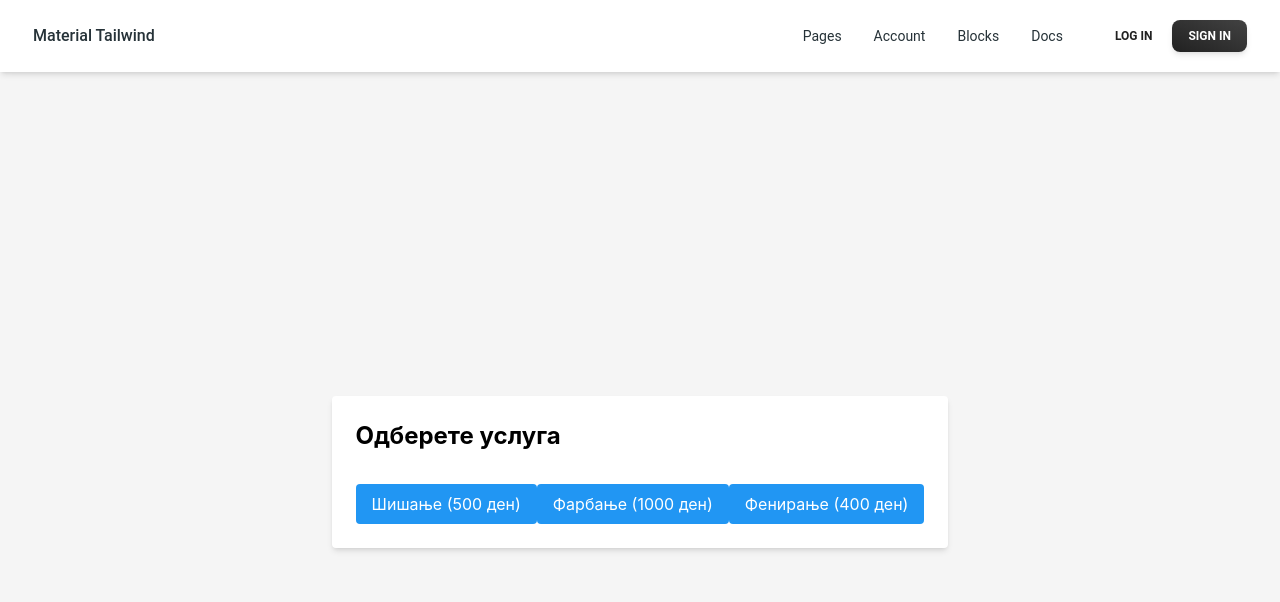
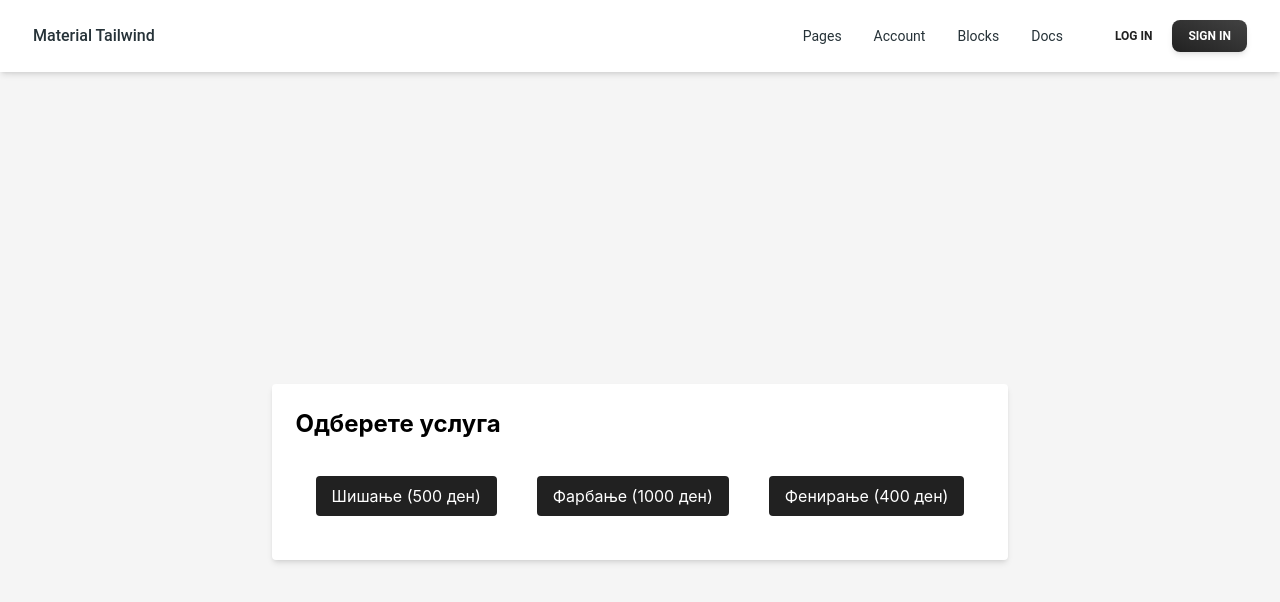
Before and after one commit to dgrkov/studio-infinito, a React (Create React App) app: page /appointment in a window 1280 px wide. Shown: the top 602 px of the page. Built offline with nearby package versions, Linux system fonts and the light colour scheme.

Commit message:
Minor changes to the Appointment component

```diff
--- a/src/Components/Appointment/Appointment.js
+++ b/src/Components/Appointment/Appointment.js
@@ -31,7 +31,6 @@ export default function Appointment() {
     }
 
     const handleConfirmBooking = () => {
-        alert(`Резервацијата е успешна! \n\nУслуга: ${selectedWorkReq} \nВработен: ${employee} \nЦена: ${price} ден`);
         setStep(1);
         setSelectedWorkReq(null);
         setPrice(0);
@@ -49,7 +48,7 @@ export default function Appointment() {
                         <div className="space-y-4">
                             {workReqs.map((req) => (
                                 <button key={req.name} onClick={() => handleWorkReqSelection(req)}
-                                className="bg-blue-500 text-white px-4 py-2 rounded hover:bg-blue-600">
+                                className="bg-gray-900 text-white px-4 py-2 rounded m-5 hover:bg-gray-600">
                                     {`${req.name} (${req.price} ден)`}
                                 </button>
                             ))}
@@ -64,7 +63,7 @@ export default function Appointment() {
                         <div className="space-y-4">
                             {employees.map((emp) => (
                                 <button key={emp} onClick={() => handleEmployeeSelection(emp)}
-                                className="w-full bg-green-500 text-white px-4 py-2 rounded">
+                                className="w-full bg-gray-900 text-white px-4 py-2 rounded hover:bg-gray-600">
                                     {emp}
                                 </button>
                             ))}
@@ -81,7 +80,7 @@ export default function Appointment() {
 
                     <button
                       onClick={handleConfirmBooking}
-                      className="w-full bg-purple-500 text-white py-2 px-4 rounded"
+                      className="w-full bg-green-600 text-white py-2 px-4 rounded hover:bg-green-300"
                     >
                       Потврди резервација
                     </button>
```
